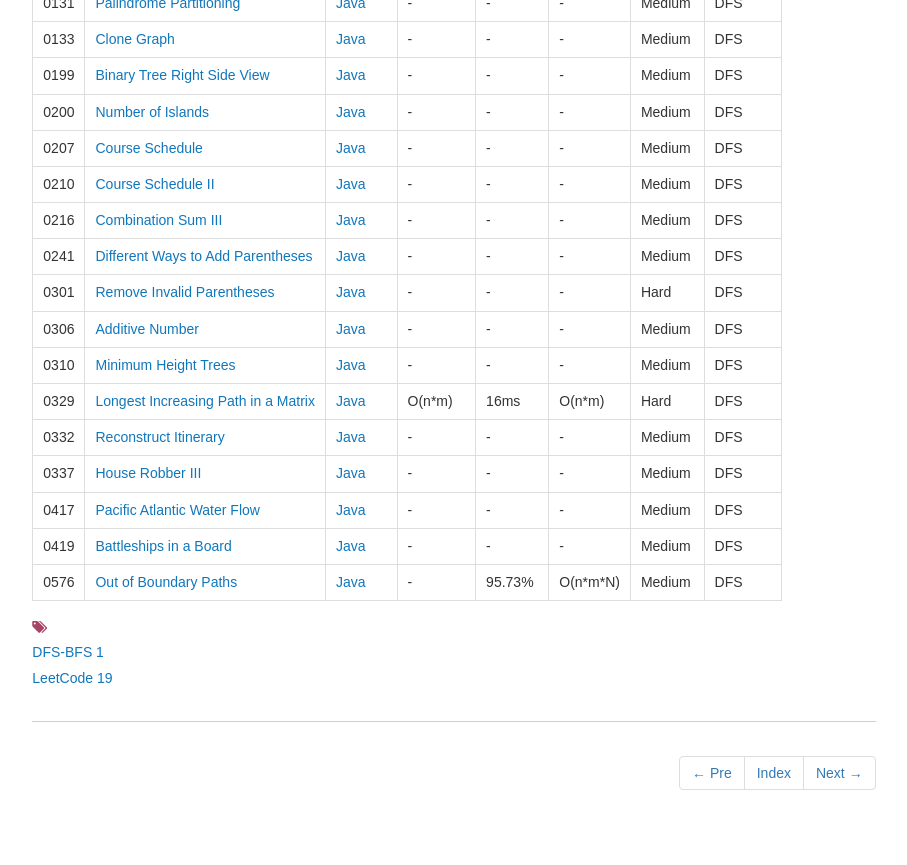
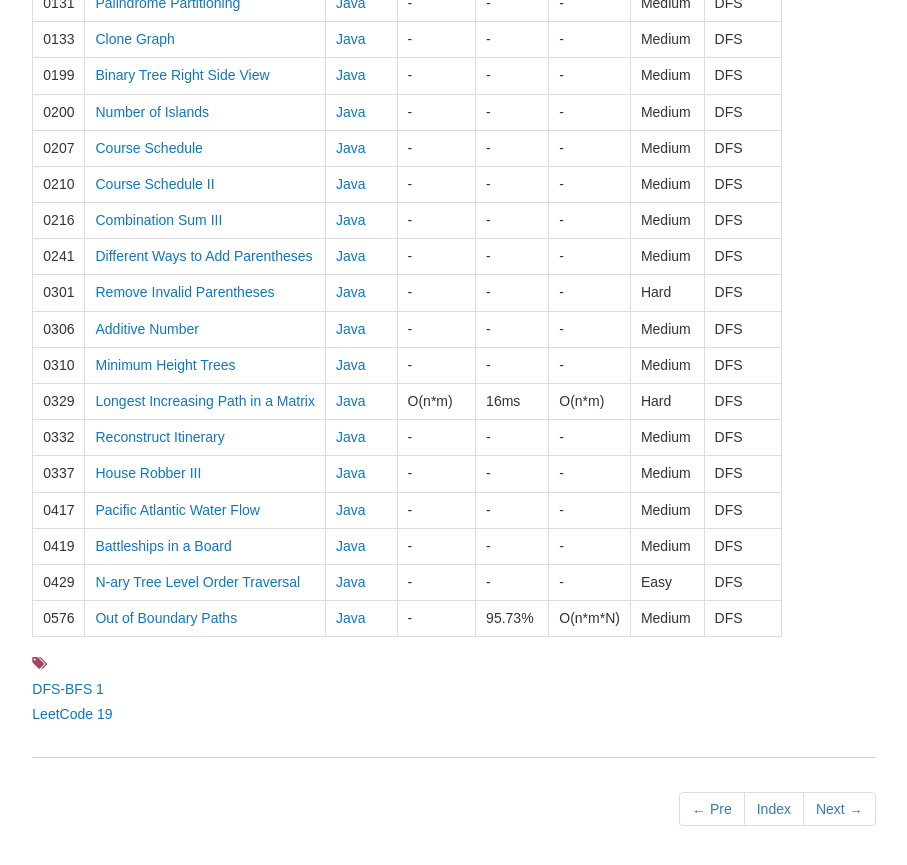
Before and after one commit to dunso/algorithm, a Jekyll site: the page built from docs/_posts/2017-12-03-DFS-BFS.md, in a window 1280 px wide and 900 px high, scrolled down 820 px. Shown: the top 865 px of the window, without its empty margins (186-1093 px from the left). Built offline with Jekyll 4.4.1, drawn with Linux system fonts in a browser that asks for light colours; nearby versions of some CDN libraries.

Commit message:
Add index of LeetCode0429.java to docs

```diff
--- a/docs/_posts/2017-12-03-DFS-BFS.md
+++ b/docs/_posts/2017-12-03-DFS-BFS.md
@@ -45,4 +45,5 @@ icon: file-alt
 |0337|[House Robber III](https://leetcode.com/problems/house-robber-iii) | [Java](https://e.srl/leetcode-337/)  |-|-|-|Medium |DFS|
 |0417|[ Pacific Atlantic Water Flow](https://leetcode.com/problems/pacific-atlantic-water-flow/) | [Java](https://e.srl/leetcode-417/)  |-|-|-|Medium |DFS|
 |0419|[Battleships in a Board](https://leetcode.com/problems/battleships-in-a-board/description/) | [Java](https://e.srl/leetcode-419/)  |-|-|-|Medium |DFS|
+|0429|[N-ary Tree Level Order Traversal](https://leetcode.com/problems/n-ary-tree-level-order-traversal/description/) | [Java](https://e.srl/leetcode-429/)  |-|-|-|Easy |DFS|
 |0576|[Out of Boundary Paths](https://leetcode.com/problems/out-of-boundary-paths)| [Java](https://e.srl/leetcode-576/)  | - |95.73%| O(n\*m\*N)  |  Medium |DFS |
```
